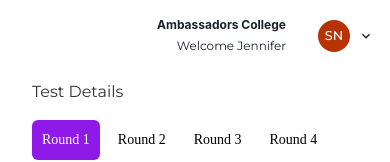
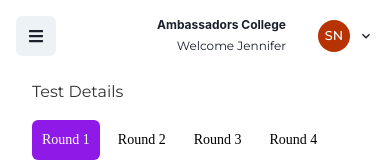
Before and after one commit to Sigma-Club-Dev-Team/sigma-quiz-final, a Next.js app: page /schools/ambassadors in a window 390 px wide. Shown: the top 162 px of the page. Built offline with nearby package versions, Linux system fonts and the light colour scheme.

Commit message:
Added drawe for mobile screen

```diff
--- a/src/components/sidebar.tsx
+++ b/src/components/sidebar.tsx
@@ -1,6 +1,6 @@
 "use client";
 
-import React from "react";
+import React, { useState } from "react";
 import Link from "next/link";
 import { usePathname } from "next/navigation";
 import {
@@ -10,6 +10,13 @@ import {
   IconButton,
   Text,
   Button,
+  Drawer,
+  DrawerBody,
+  DrawerHeader,
+  DrawerOverlay,
+  DrawerContent,
+  DrawerCloseButton,
+  useDisclosure,
 } from "@chakra-ui/react";
 import {
   FaEdit,
@@ -20,13 +27,28 @@ import {
   FaUser,
   FaGraduationCap,
   FaPlus,
+  FaBars,
 } from "react-icons/fa";
 import { contentData } from "../app/schools/[pageId]/content";
 
 const Sidebar: React.FC = () => {
   const pathname = usePathname();
+  const { isOpen, onOpen, onClose } = useDisclosure();
 
   return (
+    <>
+      <IconButton
+        icon={<FaBars />}
+        aria-label="Open menu"
+        position="fixed"
+        top="1rem"
+
+        left="1rem"
+        zIndex="10000"
+        display={{ base: "flex", md: "none" }}
+        onClick={onOpen}
+      />
+
       <Box
         bg="#EDEDED"
         color="white"
@@ -39,6 +61,24 @@ const Sidebar: React.FC = () => {
         top={"0"}
         display={{ base: "none", md: "block" }}
       >
+        <SidebarContent pathname={pathname} />
+      </Box>
+
+      <Drawer isOpen={isOpen} placement="left" onClose={onClose} size={'full'}  >
+        <DrawerOverlay />
+        <DrawerContent >
+          <DrawerCloseButton  />
+          <DrawerHeader> </DrawerHeader>
+          <DrawerBody>
+            <SidebarContent pathname={pathname} />
+          </DrawerBody>
+        </DrawerContent>
+      </Drawer>
+    </>
+  );
+};
+
+const SidebarContent: React.FC<{ pathname: string }> = ({ pathname }) => (
   <VStack spacing={6} align="stretch">
     <HStack cursor="pointer" spacing={4} px={8}>
       <FaGraduationCap color="#333333" size="1.5rem" />
@@ -49,11 +89,7 @@ const Sidebar: React.FC = () => {
 
     <VStack align="stretch" spacing={4}>
       {contentData.map((school) => (
-            <Link
-              key={school.id}
-              href={`/schools/${school.id}`}
-              passHref
-            >
+        <Link key={school.id} href={`/schools/${school.id}`}>
           <HStack
             cursor="pointer"
             spacing={4}
@@ -62,9 +98,7 @@ const Sidebar: React.FC = () => {
             py={2}
             borderLeft="5px solid"
             borderColor={
-                  pathname === `/schools/${school.id}`
-                    ? "#8F19E7"
-                    : "transparent"
+              pathname === `/schools/${school.id}` ? "#8F19E7" : "transparent"
             }
             shadow={"md"}
           >
@@ -79,22 +113,10 @@ const Sidebar: React.FC = () => {
     <Box textAlign={"center"}>
       <Button
         leftIcon={
-              <Box
-                as={FaEdit}
-                bg="white"
-                borderRadius=".3125rem"
-                p={1}
-                color="#8F19E7"
-              />
+          <Box as={FaEdit} bg="white" borderRadius=".3125rem" p={1} color="#8F19E7" />
         }
         rightIcon={
-              <Box
-                as={FaPlus}
-                bg="white"
-                borderRadius=".3125rem"
-                p={1}
-                color="#8F19E7"
-              />
+          <Box as={FaPlus} bg="white" borderRadius=".3125rem" p={1} color="#8F19E7" />
         }
         bg={"#8F19E7"}
         variant="solid"
@@ -104,7 +126,6 @@ const Sidebar: React.FC = () => {
         _hover={{ shadow: "xlg" }}
         fontWeight={"400"}
         fontSize={"14px"}
-
       >
         Edit / Add
       </Button>
@@ -139,9 +160,7 @@ const Sidebar: React.FC = () => {
           _hover={{ shadow: "md" }}
           alignItems="center"
           borderLeft="5px solid"
-              borderColor={
-                pathname === "/all-schools" ? "#8F19E7" : "transparent"
-              }
+          borderColor={pathname === "/all-schools" ? "#8F19E7" : "transparent"}
         >
           <IconButton
             aria-label="all-schools"
@@ -162,11 +181,7 @@ const Sidebar: React.FC = () => {
           _hover={{ shadow: "md" }}
           alignItems="center"
           borderLeft="5px solid"
-              borderColor={
-                pathname === "/manage-questions"
-                  ? "#8F19E7"
-                  : "transparent"
-              }
+          borderColor={pathname === "/manage-questions" ? "#8F19E7" : "transparent"}
         >
           <IconButton
             aria-label="manage-questions"
@@ -187,9 +202,7 @@ const Sidebar: React.FC = () => {
           _hover={{ shadow: "md" }}
           alignItems="center"
           borderLeft="5px solid"
-              borderColor={
-                pathname === "/account" ? "#8F19E7" : "transparent"
-              }
+          borderColor={pathname === "/account" ? "#8F19E7" : "transparent"}
         >
           <IconButton
             aria-label="account"
@@ -210,9 +223,7 @@ const Sidebar: React.FC = () => {
           _hover={{ shadow: "md" }}
           alignItems="center"
           borderLeft="5px solid"
-              borderColor={
-                pathname === "/manage-users" ? "#8F19E7" : "transparent"
-              }
+          borderColor={pathname === "/manage-users" ? "#8F19E7" : "transparent"}
         >
           <IconButton
             aria-label="manage-users"
@@ -233,11 +244,7 @@ const Sidebar: React.FC = () => {
           _hover={{ shadow: "md" }}
           alignItems="center"
           borderLeft="5px solid"
-              borderColor={
-                pathname === "/my-account"
-                  ? "#8F19E7"
-                  : "transparent"
-              }
+          borderColor={pathname === "/my-account" ? "#8F19E7" : "transparent"}
           shadow={"lg"}
         >
           <IconButton
@@ -251,8 +258,6 @@ const Sidebar: React.FC = () => {
       </Link>
     </VStack>
   </VStack>
-    </Box>
 );
-};
 
 export default Sidebar;
```
Lines whose indentation alone changed are shown as unchanged.
